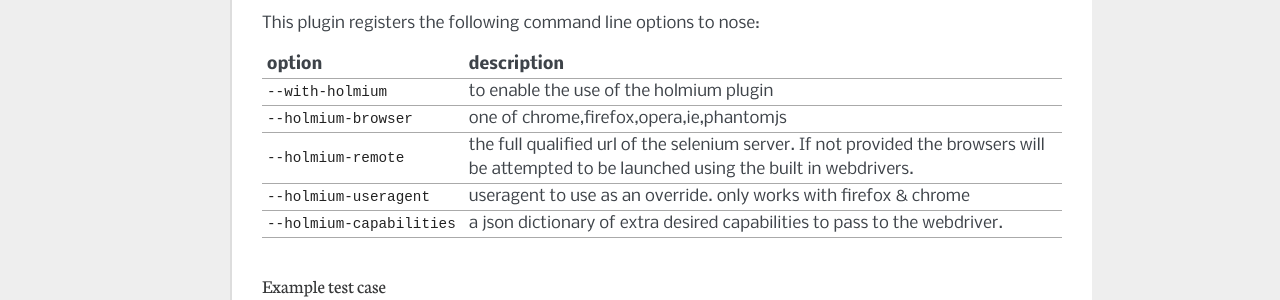
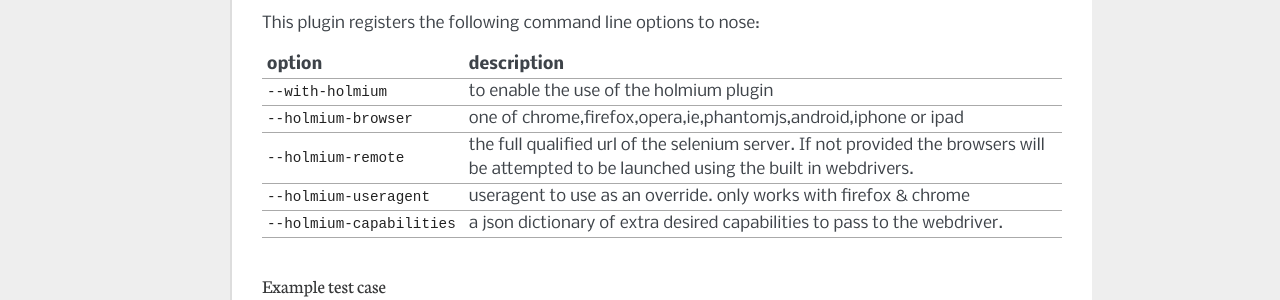
Before and after one commit to alisaifee/holmium.core, a Sphinx documentation site: the page built from doc/source/unittest.rst, in a window 1280 px wide. Shown: the part 1084-1384 px from the top of the page. Built offline with Sphinx 7.4.7, drawn with Linux system fonts in a browser that asks for light colours; formulas are drawn with MathJax 3.

Commit message:
added new browsers to doc

```diff
--- a/doc/source/unittest.rst
+++ b/doc/source/unittest.rst
@@ -50,7 +50,7 @@
 option                       description
 ===========================  ===========================================================================================================================================
 ``--with-holmium``           to enable the use of the holmium plugin
-``--holmium-browser``        one of chrome,firefox,opera,ie,phantomjs
+``--holmium-browser``        one of chrome,firefox,opera,ie,phantomjs,android,iphone or ipad
 ``--holmium-remote``         the full qualified url of the selenium server. If not provided the browsers will be attempted to be launched using the built in webdrivers.
 ``--holmium-useragent``      useragent to use as an override. only works with firefox & chrome
 ``--holmium-capabilities``   a json dictionary of extra desired capabilities to pass to the webdriver.
```
